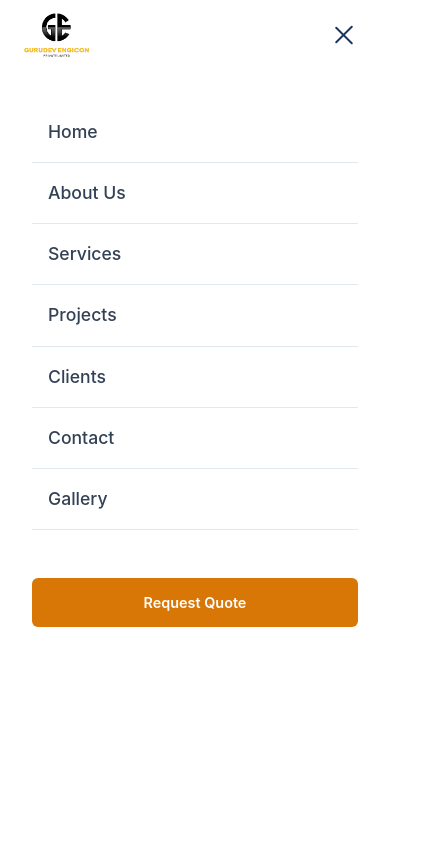
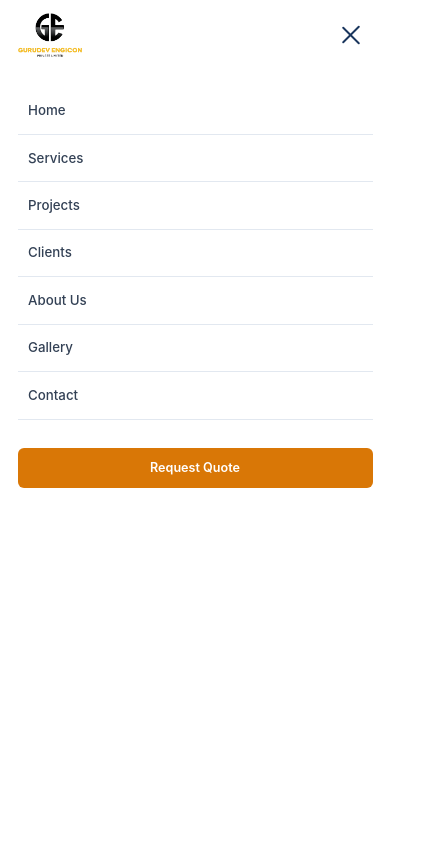
Before and after one commit to ZecurX/Gurudev-engicon-web, a Next.js app: page / in a window 390 px wide. Both pictures are taken after a click on the button "Toggle menu". Shown: the top 844 px of the page, 439 px wide, since content can reach past the window. Built offline with nearby package versions, Linux system fonts and the light colour scheme.

Commit message:
minor changes

```diff
--- a/app/globals.css
+++ b/app/globals.css
@@ -175,6 +175,58 @@ main {
   margin-top: 80px; /* Account for fixed header */
 }
 
+@media (max-width: 768px) {
+  html {
+    font-size: 15px;
+  }
+
+  h1 {
+    font-size: 2.6rem;
+  }
+
+  h2 {
+    font-size: 2rem;
+  }
+
+  h3 {
+    font-size: 1.5rem;
+  }
+
+  main {
+    margin-top: 72px; /* Shorter header height on mobile */
+  }
+
+  .container {
+    padding: 0 1.5rem;
+  }
+}
+
+@media (max-width: 480px) {
+  html {
+    font-size: 14px;
+  }
+
+  h1 {
+    font-size: 2.2rem;
+  }
+
+  h2 {
+    font-size: 1.8rem;
+  }
+
+  h3 {
+    font-size: 1.35rem;
+  }
+
+  main {
+    margin-top: 68px;
+  }
+
+  .container {
+    padding: 0 1rem;
+  }
+}
+
 /* Global container class */
 .container {
   max-width: 1400px;
--- a/app/page.tsx
+++ b/app/page.tsx
@@ -1,9 +1,9 @@
 import Header from '@/components/Header';
 import Hero from '@/components/Hero';
-import About from '@/components/About';
 import Services from '@/components/Services';
 import Projects from '@/components/Projects';
 import Clients from '@/components/Clients';
+import About from '@/components/About';
 import Contact from '@/components/Contact';
 import Footer from '@/components/Footer';
 
@@ -21,10 +21,10 @@ export default function Home() {
       <Header />
       <main>
         <Hero />
-        <About />
         <Services />
         <Projects />
         <Clients />
+        <About />
         <Contact />
       </main>
       <Footer />
--- a/app/styles/Header.css
+++ b/app/styles/Header.css
@@ -243,3 +243,34 @@
     top: 70px;
   }
 }
+
+@media (max-width: 640px) {
+  .nav {
+    padding: 1.5rem;
+    gap: 1.25rem;
+  }
+
+  .nav-link {
+    font-size: 1rem;
+    padding: 0.9rem 0.75rem;
+  }
+
+  .header-cta {
+    padding: 0.9rem;
+  }
+}
+
+@media (max-width: 480px) {
+  .header-container {
+    padding: 0 1.25rem;
+  }
+
+  .nav {
+    padding: 1.25rem;
+    gap: 1rem;
+  }
+
+  .nav-link {
+    font-size: 0.95rem;
+  }
+}
--- a/app/styles/Hero.css
+++ b/app/styles/Hero.css
@@ -581,11 +581,12 @@
 
 @media (max-width: 768px) {
   .hero {
-    padding-top: 100px;
+    padding-top: 80px;
+    justify-content: flex-start;
   }
 
   .hero-container {
-    padding: 3rem 1.5rem;
+    padding: 2.5rem 1.5rem 3rem;
   }
 
   .hero-title {
@@ -648,6 +649,14 @@
     font-size: 2rem;
   }
 
+  .hero {
+    padding-top: 72px;
+  }
+
+  .hero-container {
+    padding: 2.25rem 1.25rem 2.75rem;
+  }
+
   .stat-value {
     font-size: 1.75rem;
   }
--- a/components/Header.tsx
+++ b/components/Header.tsx
@@ -2,7 +2,8 @@
 
 import React, { useState, useEffect } from 'react';
 import '../app/styles/Header.css';
-import Link from "next/link";
+import Link from 'next/link';
+import { usePathname } from 'next/navigation';
 
 /**
  * Header Component - Client Component
@@ -12,6 +13,7 @@ import Link from "next/link";
 const Header: React.FC = () => {
   const [isMenuOpen, setIsMenuOpen] = useState(false);
   const [isScrolled, setIsScrolled] = useState(false);
+  const pathname = usePathname();
 
   useEffect(() => {
     const handleScroll = () => {
@@ -29,6 +31,28 @@ const Header: React.FC = () => {
     const element = document.getElementById(sectionId);
     if (element) {
       element.scrollIntoView({ behavior: 'smooth' });
+      setIsMenuOpen(false);
+    }
+  };
+
+  const handleCtaClick = () => {
+    if (pathname === '/') {
+      scrollToSection('contact');
+    } else {
+      window.location.href = '/#contact';
+    }
+  };
+
+  const handleNavClick = (
+    event: React.MouseEvent<HTMLAnchorElement, MouseEvent>,
+    sectionId: string
+  ) => {
+    // On the home page, prevent navigation and smoothly scroll to the section
+    if (pathname === '/') {
+      event.preventDefault();
+      scrollToSection(sectionId);
+    } else {
+      // Let the anchor navigate to the homepage with the hash
       setIsMenuOpen(false);
     }
   };
@@ -89,9 +113,13 @@ const Header: React.FC = () => {
       {/* Main Navigation */}
       <div className="header-main">
         <div className="header-container">
-          <div className="logo" onClick={() => scrollToSection('home')}>
+          <a
+            href="/#home"
+            className="logo"
+            onClick={(event) => handleNavClick(event, 'home')}
+          >
             <img src="/logo.png" alt="Gurudev Engicon" className="logo-img" />
-          </div>
+          </a>
 
           <button
             className={`mobile-menu-btn ${isMenuOpen ? 'active' : ''}`}
@@ -107,68 +135,65 @@ const Header: React.FC = () => {
             <ul className="nav-links">
               <li>
                 <a
-                  href="#home"
+                  href="/#home"
                   className="nav-link"
-                  onClick={() => scrollToSection('home')}
+                  onClick={(event) => handleNavClick(event, 'home')}
                 >
                   Home
                 </a>
               </li>
               <li>
                 <a
-                  href="#about"
+                  href="/#services"
                   className="nav-link"
-                  onClick={() => scrollToSection('about')}
-                >
-                  About Us
-                </a>
-              </li>
-              <li>
-                <a
-                  href="#services"
-                  className="nav-link"
-                  onClick={() => scrollToSection('services')}
+                  onClick={(event) => handleNavClick(event, 'services')}
                 >
                   Services
                 </a>
               </li>
               <li>
                 <a
-                  href="#projects"
+                  href="/#projects"
                   className="nav-link"
-                  onClick={() => scrollToSection('projects')}
+                  onClick={(event) => handleNavClick(event, 'projects')}
                 >
                   Projects
                 </a>
               </li>
               <li>
                 <a
-                  href="#clients"
+                  href="/#clients"
                   className="nav-link"
-                  onClick={() => scrollToSection('clients')}
+                  onClick={(event) => handleNavClick(event, 'clients')}
                 >
                   Clients
                 </a>
               </li>
               <li>
                 <a
-                  href="#contact"
+                  href="/#about"
                   className="nav-link"
-                  onClick={() => scrollToSection('contact')}
+                  onClick={(event) => handleNavClick(event, 'about')}
+                >
+                  About Us
+                </a>
+              </li>
+              <li>
+                <Link href="/gallery" className="nav-link">
+                  Gallery
+                </Link>
+              </li>
+              <li>
+                <a
+                  href="/#contact"
+                  className="nav-link"
+                  onClick={(event) => handleNavClick(event, 'contact')}
                 >
                   Contact
                 </a>
               </li>
-              <li>
-  <Link href="/gallery" className="nav-link">
-    Gallery
-  </Link>
-</li>
             </ul>
-            <button
-              className="header-cta"
-              onClick={() => scrollToSection('contact')}
-            >
+            <button className="header-cta" onClick={handleCtaClick}>
               Request Quote
             </button>
           </nav>
```
